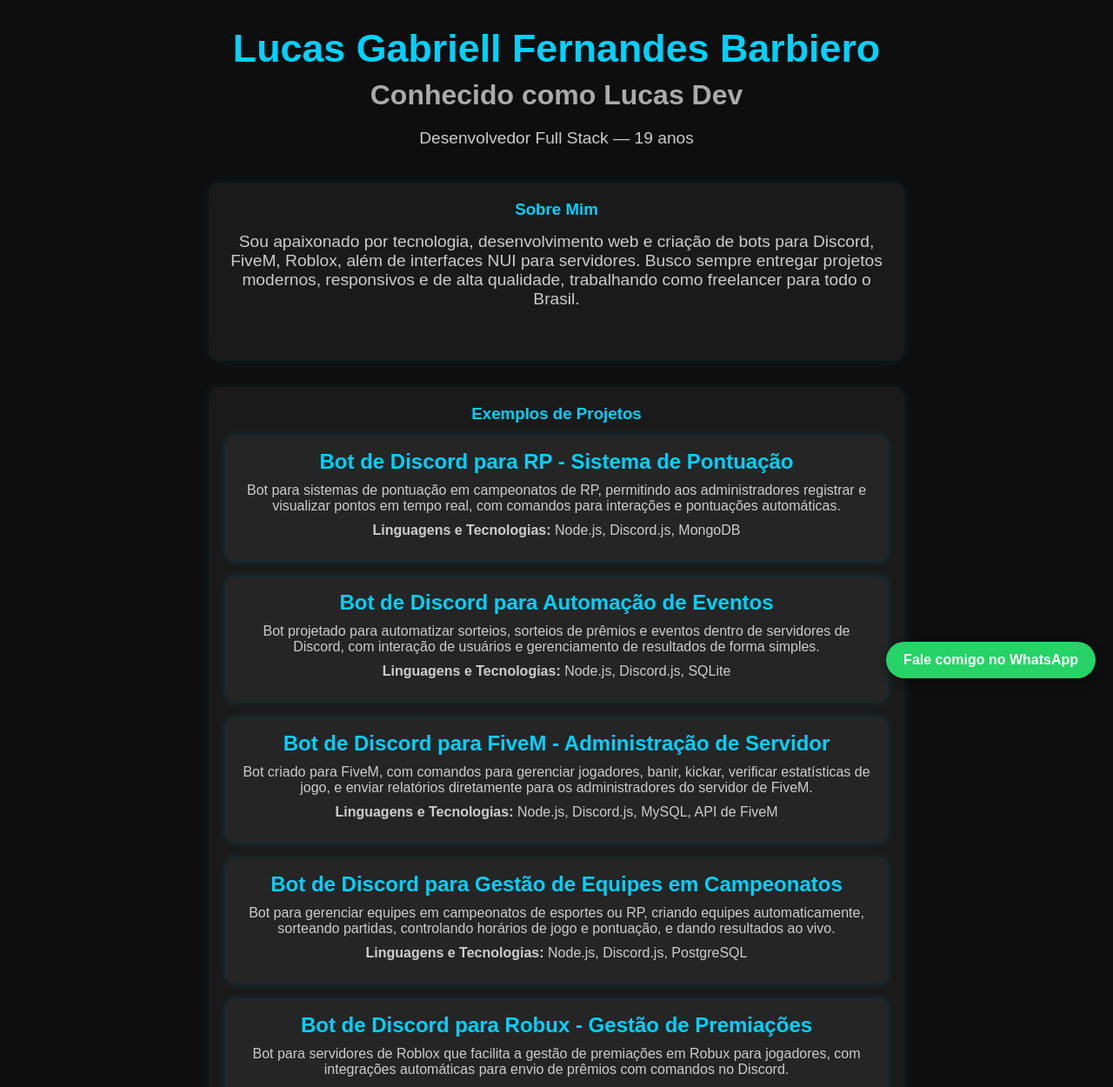
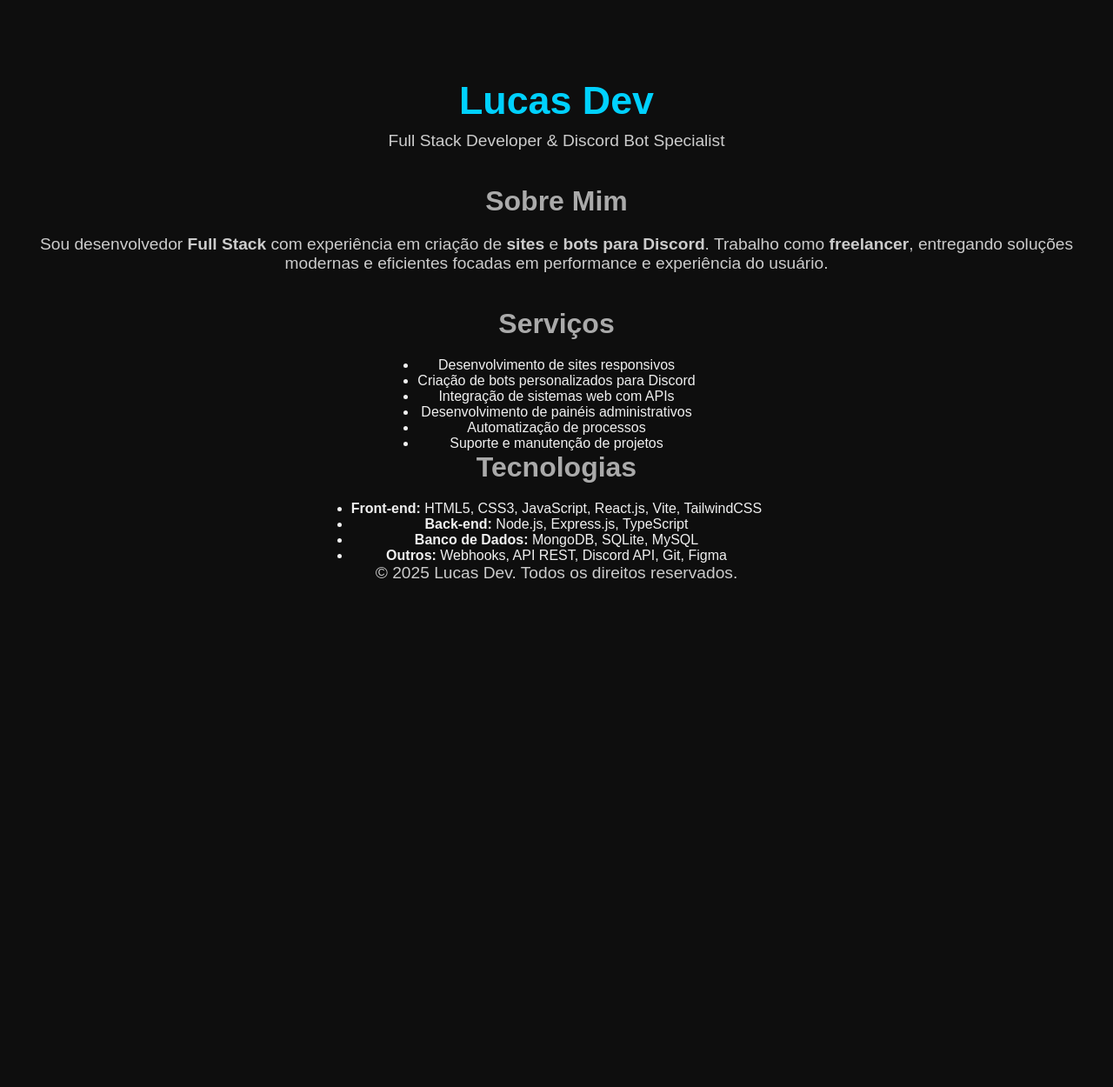
Before and after one commit to iegabriellll/Portf-lio-B-sico-, a plain HTML site: page index.html in a window 1280 px wide. Shown: the top 1250 px of the page at 87% size. After the commit the page ends 800 px from the top, so only its background shows below. Drawn offline with Linux system fonts and the light colour scheme.

Commit message:
Update index.html

```diff
--- a/index.html
+++ b/index.html
@@ -1,113 +1,46 @@
-
 <!DOCTYPE html>
 <html lang="pt-BR">
 <head>
-  <meta charset="UTF-8">
-  <meta name="viewport" content="width=device-width, initial-scale=1">
-  <title>Lucas Dev | Portfólio</title>
-  <link rel="stylesheet" href="style.css">
+    <meta charset="UTF-8">
+    <meta name="viewport" content="width=device-width, initial-scale=1.0">
+    <title>Lucas Dev | Full Stack & Discord Bots</title>
+    <link rel="stylesheet" href="style.css">
 </head>
 <body>
-  <div class="container">
-    <h1 class="fade-in">Lucas Gabriell Fernandes Barbiero</h1>
-    <h2 class="fade-in-delay">Conhecido como Lucas Dev</h2>
-    <p class="fade-in-late">Desenvolvedor Full Stack — 19 anos</p>
+    <header>
+        <h1>Lucas Dev</h1>
+        <p>Full Stack Developer & Discord Bot Specialist</p>
+    </header>
 
-    <div class="sobre fade-in-later">
-      <h3>Sobre Mim</h3>
-      <p>Sou apaixonado por tecnologia, desenvolvimento web e criação de bots para Discord, FiveM, Roblox, além de interfaces NUI para servidores. Busco sempre entregar projetos modernos, responsivos e de alta qualidade, trabalhando como freelancer para todo o Brasil.</p>
-    </div>
+    <section class="about">
+        <h2>Sobre Mim</h2>
+        <p>Sou desenvolvedor <strong>Full Stack</strong> com experiência em criação de <strong>sites</strong> e <strong>bots para Discord</strong>. Trabalho como <strong>freelancer</strong>, entregando soluções modernas e eficientes focadas em performance e experiência do usuário.</p>
+    </section>
 
-    <div class="exemplos fade-in-later">
-      <h3>Exemplos de Projetos</h3>
+    <section class="services">
+        <h2>Serviços</h2>
+        <ul>
+            <li>Desenvolvimento de sites responsivos</li>
+            <li>Criação de bots personalizados para Discord</li>
+            <li>Integração de sistemas web com APIs</li>
+            <li>Desenvolvimento de painéis administrativos</li>
+            <li>Automatização de processos</li>
+            <li>Suporte e manutenção de projetos</li>
+        </ul>
+    </section>
 
-      <!-- Bots de Discord -->
-      <div class="exemplo">
-        <h4>Bot de Discord para RP - Sistema de Pontuação</h4>
-        <p>Bot para sistemas de pontuação em campeonatos de RP, permitindo aos administradores registrar e visualizar pontos em tempo real, com comandos para interações e pontuações automáticas.</p>
-        <div class="linguagens">
-          <p><strong>Linguagens e Tecnologias:</strong> Node.js, Discord.js, MongoDB</p>
-        </div>
-      </div>
+    <section class="technologies">
+        <h2>Tecnologias</h2>
+        <ul>
+            <li><strong>Front-end:</strong> HTML5, CSS3, JavaScript, React.js, Vite, TailwindCSS</li>
+            <li><strong>Back-end:</strong> Node.js, Express.js, TypeScript</li>
+            <li><strong>Banco de Dados:</strong> MongoDB, SQLite, MySQL</li>
+            <li><strong>Outros:</strong> Webhooks, API REST, Discord API, Git, Figma</li>
+        </ul>
+    </section>
 
-      <div class="exemplo">
-        <h4>Bot de Discord para Automação de Eventos</h4>
-        <p>Bot projetado para automatizar sorteios, sorteios de prêmios e eventos dentro de servidores de Discord, com interação de usuários e gerenciamento de resultados de forma simples.</p>
-        <div class="linguagens">
-          <p><strong>Linguagens e Tecnologias:</strong> Node.js, Discord.js, SQLite</p>
-        </div>
-      </div>
-
-      <div class="exemplo">
-        <h4>Bot de Discord para FiveM - Administração de Servidor</h4>
-        <p>Bot criado para FiveM, com comandos para gerenciar jogadores, banir, kickar, verificar estatísticas de jogo, e enviar relatórios diretamente para os administradores do servidor de FiveM.</p>
-        <div class="linguagens">
-          <p><strong>Linguagens e Tecnologias:</strong> Node.js, Discord.js, MySQL, API de FiveM</p>
-        </div>
-      </div>
-
-      <div class="exemplo">
-        <h4>Bot de Discord para Gestão de Equipes em Campeonatos</h4>
-        <p>Bot para gerenciar equipes em campeonatos de esportes ou RP, criando equipes automaticamente, sorteando partidas, controlando horários de jogo e pontuação, e dando resultados ao vivo.</p>
-        <div class="linguagens">
-          <p><strong>Linguagens e Tecnologias:</strong> Node.js, Discord.js, PostgreSQL</p>
-        </div>
-      </div>
-
-      <div class="exemplo">
-        <h4>Bot de Discord para Robux - Gestão de Premiações</h4>
-        <p>Bot para servidores de Roblox que facilita a gestão de premiações em Robux para jogadores, com integrações automáticas para envio de prêmios com comandos no Discord.</p>
-        <div class="linguagens">
-          <p><strong>Linguagens e Tecnologias:</strong> Node.js, Discord.js, API do Roblox</p>
-        </div>
-      </div>
-
-      <!-- NUI para FiveM -->
-      <div class="exemplo">
-        <h4>NUI para FiveM - Interface de Torneio de RP</h4>
-        <p>Interface desenvolvida para torneios de RP em servidores FiveM, permitindo gerenciar o time, visualização de placares e resultados, além de interações dinâmicas entre os participantes.</p>
-        <div class="linguagens">
-          <p><strong>Linguagens e Tecnologias:</strong> React, Vite, HTML, CSS, JavaScript, Node.js</p>
-        </div>
-      </div>
-
-      <div class="exemplo">
-        <h4>NUI para FiveM - Sistema de Cadastro para RP</h4>
-        <p>Interface NUI personalizada para cadastrar e registrar jogadores em servidores de RP de FiveM, com integração com bancos de dados e visualização interativa de status do jogador.</p>
-        <div class="linguagens">
-          <p><strong>Linguagens e Tecnologias:</strong> React, Vite, HTML, CSS, JavaScript, Node.js</p>
-        </div>
-      </div>
-
-      <div class="exemplo">
-        <h4>NUI para FiveM - Gestão de Inventário em RP</h4>
-        <p>Interface para a gestão de inventários de jogadores em servidores de RP de FiveM, permitindo aos usuários gerenciar seus itens de forma visual e interativa, com suporte a múltiplas categorias.</p>
-        <div class="linguagens">
-          <p><strong>Linguagens e Tecnologias:</strong> React, Vite, HTML, CSS, JavaScript</p>
-        </div>
-      </div>
-
-      <div class="exemplo">
-        <h4>NUI para FiveM - Painel de Controle de Administradores</h4>
-        <p>Interface de painel para administradores em servidores de RP de FiveM, com controle sobre banimentos, kick e visualização de estatísticas do servidor, além de envio de relatórios em tempo real.</p>
-        <div class="linguagens">
-          <p><strong>Linguagens e Tecnologias:</strong> React, Vite, HTML, CSS, JavaScript, Node.js</p>
-        </div>
-      </div>
-
-      <div class="exemplo">
-        <h4>NUI para FiveM - Interface de Eventos de RP</h4>
-        <p>Interface de gerenciamento de eventos dentro de servidores de RP de FiveM, facilitando a organização e controle de eventos como corridas, missões e outros tipos de atividades de roleplay.</p>
-        <div class="linguagens">
-          <p><strong>Linguagens e Tecnologias:</strong> React, Vite, HTML, CSS, JavaScript, Node.js</p>
-        </div>
-      </div>
-
-    </div>
-  </div>
-
-  <a href="https://wa.me/5565996283733" target="_blank" class="whatsapp-button">
-    Fale comigo no WhatsApp
-  </a>
+    <footer>
+        <p>© 2025 Lucas Dev. Todos os direitos reservados.</p>
+    </footer>
 </body>
 </html>
```
